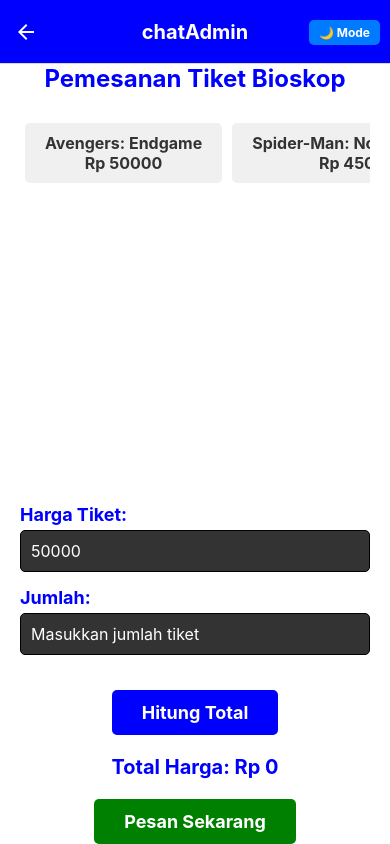
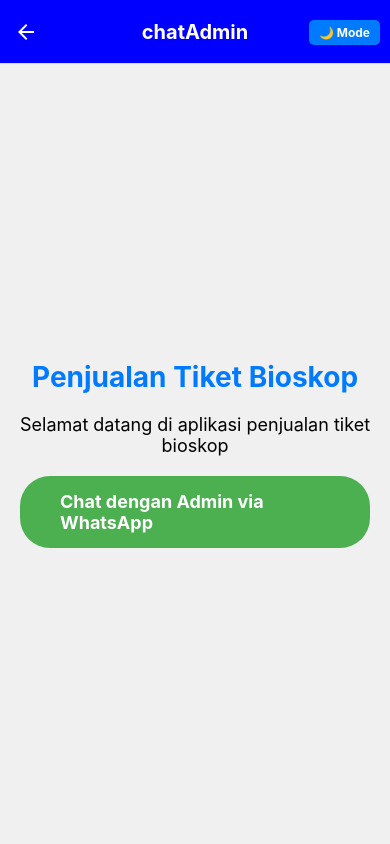
Before and after one commit to wildanmaulidy/cinema.id, a React Native app: screen /chatAdmin in a window 390 px wide. Built offline with nearby package versions, Linux system fonts and the light colour scheme.

Commit message:
perbaruan

```diff
--- a/scr/screens/admin.jsx
+++ b/scr/screens/admin.jsx
@@ -1,198 +1,62 @@
-import React, { useState, useEffect } from 'react';
-import { StyleSheet, Text, View, TouchableOpacity, TextInput, FlatList } from 'react-native';
+import React from 'react';
+import { StyleSheet, Text, View, TouchableOpacity, Linking } from 'react-native';
 
-const Tiket = () => {
-    const [tiket, setTiket] = useState({
-        nama: '',
-        harga: '',
-        jumlah: 1,
-        total: 0
-    });
+const ChatAdmin = () => {
 
-    const daftarFilm = [
-        { id: 1, nama: 'Avengers: Endgame', harga: 50000 },
-        { id: 2, nama: 'Spider-Man: No Way Home', harga: 45000 },
-        { id: 3, nama: 'Black Widow', harga: 40000 },
-        { id: 4, nama: 'Doctor Strange', harga: 42000 },
-        { id: 5, nama: 'Shang-Chi', harga: 48000 },
-        { id: 6, nama: 'Eternals', harga: 47000 },
-        { id: 7, nama: 'Captain Marvel', harga: 46000 },
-        { id: 8, nama: 'Thor: Ragnarok', harga: 43000 },
-        { id: 9, nama: 'Guardians of the Galaxy', harga: 44000 },
-        { id: 10, nama: 'Black Panther', harga: 45000 },
-    ];
+    const handleOpenWhatsApp = () => {
+        let phoneNumber = '628175030077'; // Ubah nomor sesuai kebutuhan
+        let movieQuestion = 'Silakan pilih film yang ingin Anda tonton:'; // Pertanyaan tentang film
+        let defaultMovie = 'Avengers: Endgame'; // Film default
 
-    useEffect(() => {
-        // Set default movie when component mounts
-        if (daftarFilm.length > 0) {
-            const filmPertama = daftarFilm[0];
-            setTiket({ ...tiket, nama: filmPertama.nama, harga: filmPertama.harga });
-        }
-    }, []);
+        let message = `Halo, saya ingin bertanya tentang tiket film.\n\n${movieQuestion}\nFilm yang saya pilih: ${defaultMovie}`;
 
-    const hitungTotal = () => {
-        const total = tiket.harga * tiket.jumlah;
-        setTiket({ ...tiket, total: total });
+        let url = `https://api.whatsapp.com/send?phone=${phoneNumber}&text=${encodeURIComponent(message)}`;
+        Linking.openURL(url).then((data) => {
+            console.log('WhatsApp Opened');
+        }).catch(() => {
+            alert('Pastikan WhatsApp sudah terinstall pada perangkat Anda.');
+        });
     };
-
-    const pesanSekarang = () => {
-        const { nama, jumlah, total } = tiket;
-        if (nama && jumlah > 0 && total > 0) {
-            alert(`Tiket ${nama} (${jumlah} tiket) Anda Berhasil di Pesan!\nTotal Harga: Rp ${total}`);
-        } else {
-            alert("Silakan lengkapi pesanan Anda terlebih dahulu.");
-        }
-    };
-
-    const renderItem = ({ item }) => (
-        <TouchableOpacity
-            style={styles.filmItem}
-            onPress={() => setTiket({ ...tiket, nama: item.nama, harga: item.harga })}
-        >
-            <Text style={styles.filmText}>{item.nama}</Text>
-            <Text style={styles.filmText}>Rp {item.harga}</Text>
-        </TouchableOpacity>
-    );
 
     return (
         <View style={styles.container}>
-            <Text style={styles.title}>Pemesanan Tiket Bioskop</Text>
-            <FlatList
-                data={daftarFilm}
-                renderItem={renderItem}
-                keyExtractor={(item) => item.id.toString()}
-                horizontal={true}
-                showsHorizontalScrollIndicator={false}
-                contentContainerStyle={styles.flatListContent}
-                style={styles.list}
-            />
-            {tiket.nama ? ( // Conditional rendering based on whether a movie is selected
-                <View style={styles.infoContainer}>
-                    <Text style={styles.label}>Harga Tiket:</Text>
-                    <TextInput
-                        style={styles.input}
-                        value={tiket.harga.toString()}
-                        keyboardType="numeric"
-                        onChangeText={(text) => setTiket({ ...tiket, harga: parseFloat(text) })}
-                        editable={false}
-                    />
-                    <Text style={styles.label}>Jumlah:</Text>
-                    <TextInput
-                        style={styles.input}
-                        placeholder="Masukkan jumlah tiket"
-                        keyboardType="numeric"
-                        onChangeText={(text) => setTiket({ ...tiket, jumlah: parseInt(text) })}
-                    />
-                </View>
-            ) : null}
-            {tiket.nama ? ( // Conditional rendering for buttons only when a movie is selected
-                <>
-                    <TouchableOpacity
-                        style={styles.button}
-                        onPress={hitungTotal}>
-                        <Text style={styles.buttonText}>Hitung Total</Text>
-                    </TouchableOpacity>
-                    <Text style={styles.total}>Total Harga: Rp {tiket.total}</Text>
-                    <TouchableOpacity
-                        style={styles.pesanButton}
-                        onPress={pesanSekarang}>
-                        <Text style={styles.pesanButtonText}>Pesan Sekarang</Text>
-                    </TouchableOpacity>
-                </>
-            ) : null}
+            <Text style={styles.title}>Penjualan Tiket Bioskop</Text>
+            <Text style={styles.text}>Selamat datang di aplikasi penjualan tiket bioskop</Text>
+            <TouchableOpacity onPress={handleOpenWhatsApp}>
+                <Text style={styles.buttonText}>Chat dengan Admin via WhatsApp</Text>
+            </TouchableOpacity>
         </View>
     );
 }
-
-export default Tiket;
 
 const styles = StyleSheet.create({
     container: {
         flex: 1,
         justifyContent: 'center',
         alignItems: 'center',
+        backgroundColor: '#F0F0F0',
         paddingHorizontal: 20,
-        backgroundColor: '#fff',
     },
     title: {
-        fontSize: 24,
+        fontSize: 28,
+        fontWeight: 'bold',
         marginBottom: 20,
-        fontWeight: 'bold',
-        color: 'blue',
+        color: '#007BFF',
     },
-    list: {
-        marginBottom: 20,
-        width: '100%',
-    },
-    flatListContent: {
-        alignItems: 'flex-start',
-        paddingVertical: 10,
-    },
-    filmItem: {
-        flexDirection: 'column',
-        justifyContent: 'center',
-        alignItems: 'center',
-        paddingVertical: 10,
-        paddingHorizontal: 20,
-        backgroundColor: '#f0f0f0',
-        marginHorizontal: 5,
-        borderRadius: 5,
-    },
-    filmText: {
-        fontSize: 16,
-        color: '#333',
-        fontWeight: 'bold',
+    text: {
+        fontSize: 18,
         textAlign: 'center',
     },
-    infoContainer: {
-        width: '100%',
-    },
-    label: {
-        fontSize: 18,
-        marginBottom: 5,
-        color: 'blue',
-        fontWeight: 'bold',
-    },
-    input: {
-        borderWidth: 1,
-        borderColor: 'black',
-        borderRadius: 5,
-        padding: 10,
-        marginBottom: 15,
-        fontSize: 16,
-        backgroundColor: '#333',
-        color: '#fff'
-    },
-    button: {
-        backgroundColor: 'blue',
-        paddingVertical: 12,
-        paddingHorizontal: 30,
-        borderRadius: 5,
-        marginTop: 20,
-        elevation: 3,
-    },
     buttonText: {
-        color: 'white',
+        color: '#fff',
         fontSize: 18,
         fontWeight: 'bold',
-    },
-    total: {
+        backgroundColor: '#4CAF50',
+        paddingVertical: 15,
+        paddingHorizontal: 40,
+        borderRadius: 30,
         marginTop: 20,
-        fontSize: 20,
-        color: 'blue',
-        fontWeight: 'bold',
-    },
-    pesanButton: {
-        backgroundColor: 'green',
-        paddingVertical: 12,
-        paddingHorizontal: 30,
-        borderRadius: 5,
-        marginTop: 20,
-        elevation: 3,
-    },
-    pesanButtonText: {
-        color: 'white',
-        fontSize: 18,
-        fontWeight: 'bold',
     },
 });
+
+export default ChatAdmin;
```
